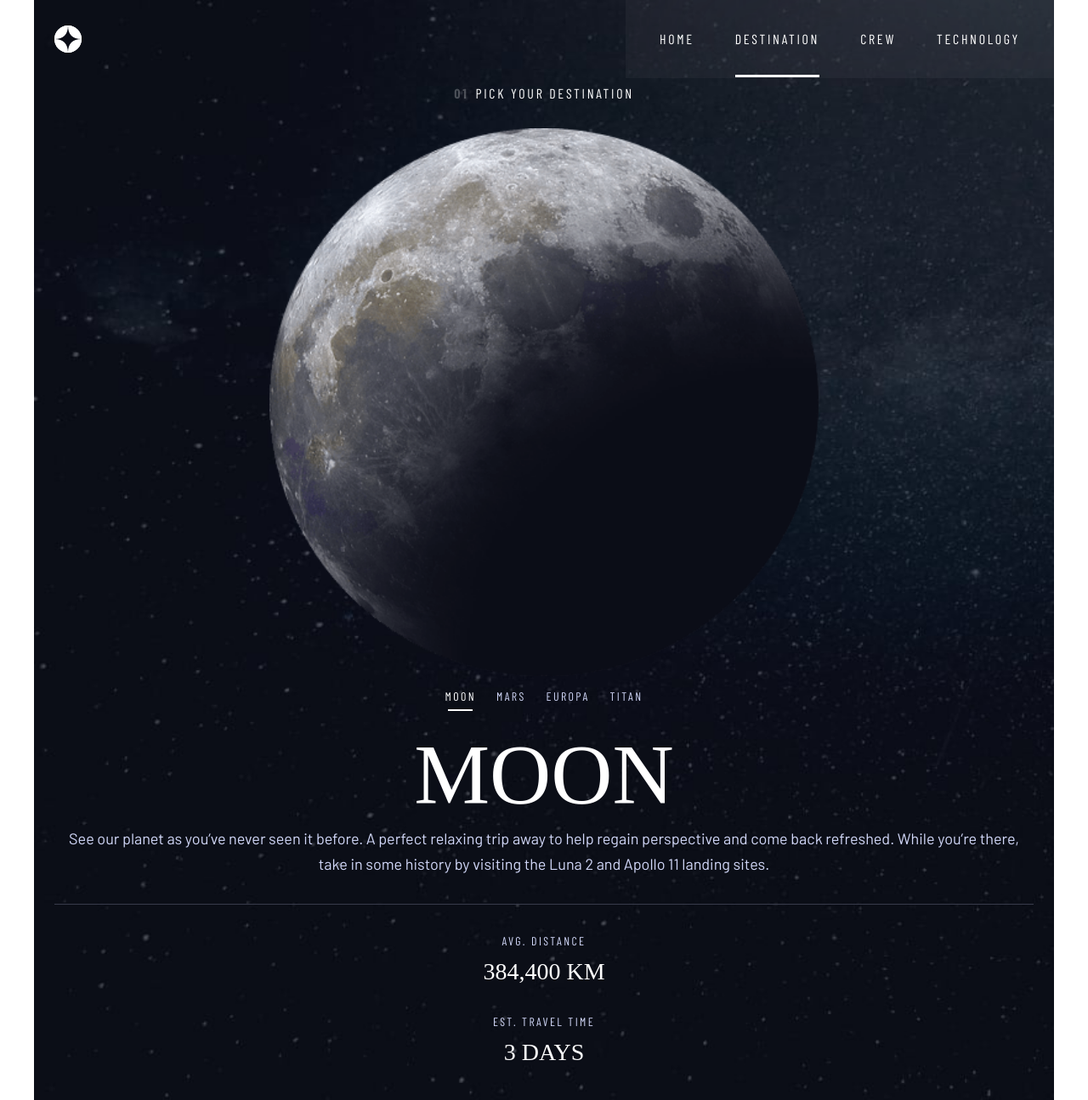
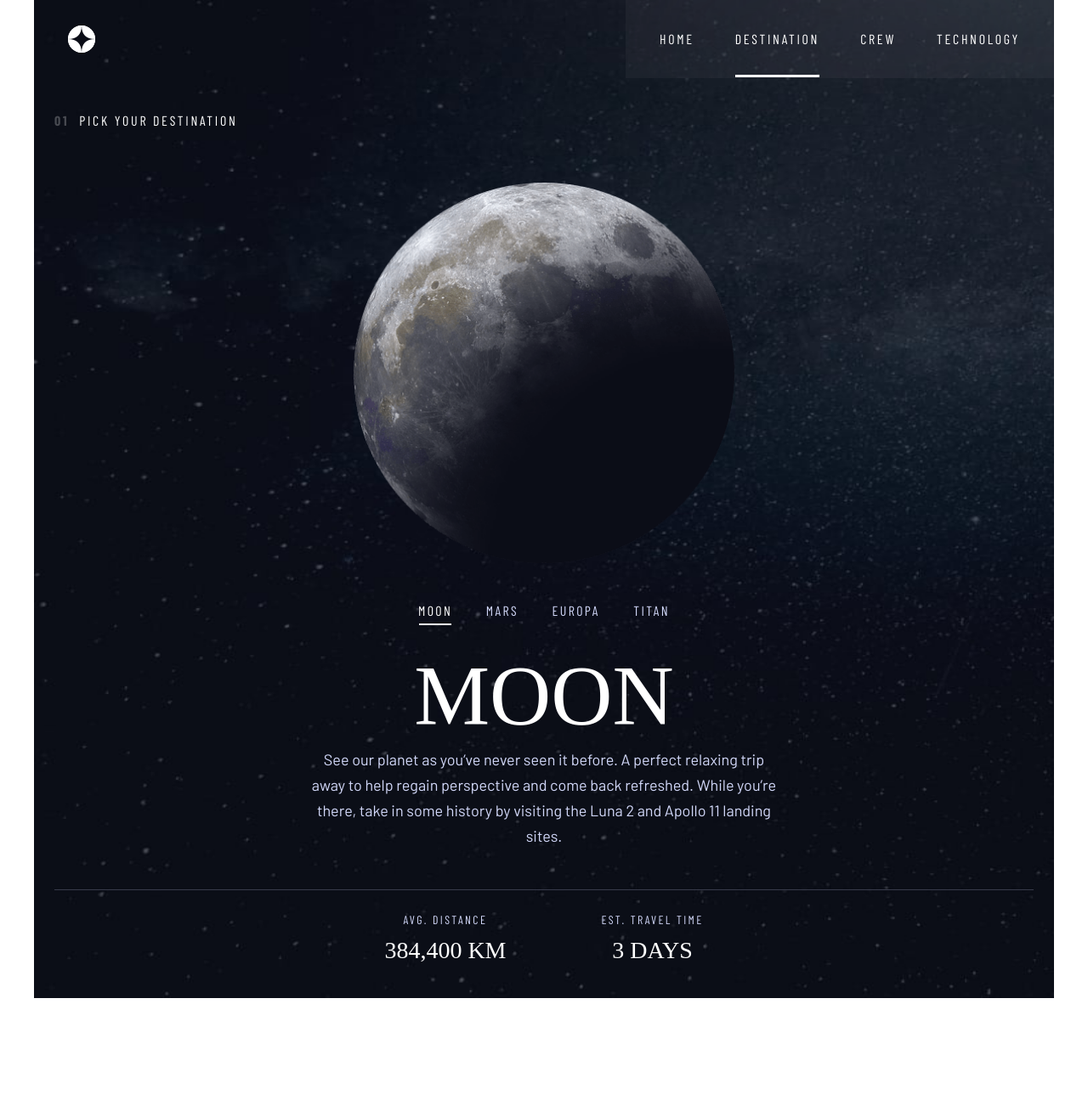
Before and after one commit to otodavid/space-tourism, a Next.js app: page /destination in a window 1280 px wide. Shown: the whole page at 85% size. After the commit the page ends 1175 px from the top, so only its background shows below. Built offline with nearby package versions, Linux system fonts and the light colour scheme; a web font is replaced by a local one.

Commit message:
responsive destination page

```diff
--- a/components/CustomImage.jsx
+++ b/components/CustomImage.jsx
@@ -9,7 +9,7 @@ const CustomImage = ({ src, alt }) => {
         src={src}
         alt={alt}
         width={150}
-        height={120}
+        height={150}
         layout='responsive'
         objectFit='contain'
         objectPosition='center center'
--- a/components/Header.jsx
+++ b/components/Header.jsx
@@ -85,7 +85,7 @@ const styledHeader = (theme) => ({
 
   [theme.breakpoints.up('sm')]: {
     p: 0,
-    pl: 3
+    pl: 5
   },
 });
 
--- a/components/HeadlineText.jsx
+++ b/components/HeadlineText.jsx
@@ -4,12 +4,12 @@ import React from 'react';
 
 const HeadlineText = ({ pageId, text }) => {
   return (
-    <Box sx={{ mx: 'auto' }}>
+    <Box sx={styledContainer}>
       <Typography
         variant='navText'
         component='p'
         align='center'
-        sx={{ pb: 4, color: 'neutral.light' }}
+        sx={styledHeadlineText}
       >
         <Box component='span' sx={styledNumber}>
           {pageId}
@@ -22,8 +22,20 @@ const HeadlineText = ({ pageId, text }) => {
 
 export default HeadlineText;
 
+const styledContainer = {
+  mx: { xs: 'auto', sm: '0' },
+  mt: { sm: 5 },
+};
+
+const styledHeadlineText = (theme) => ({
+  pb: { xs: 4, sm: 8 },
+  color: 'neutral.light',
+  textAlign: { xs: 'center', sm: 'left' },
+  fontSize: { sm: '1rem' },
+});
+
 const styledNumber = {
   fontWeight: '700',
-  mr: 1,
+  mr: 1.5,
   color: 'hsla(0,0%,100%, .25)',
 };
--- a/components/TabPanel.jsx
+++ b/components/TabPanel.jsx
@@ -2,7 +2,7 @@ import { Box } from '@mui/system';
 import PropTypes from 'prop-types';
 
 const TabPanel = (props) => {
-  const { children, value, index, ...other } = props;
+  const { children, value, index, sx, ...other } = props;
 
   return (
     <div
@@ -13,7 +13,7 @@ const TabPanel = (props) => {
       {...other}
     >
       {value === index && (
-        <Box sx={{ textAlign: 'center' }}>{children}</Box>
+        <Box sx={[sx, { textAlign: 'center' }]}>{children}</Box>
       )}
     </div>
   );
--- a/pages/destination.js
+++ b/pages/destination.js
@@ -20,7 +20,7 @@ export default function Destination() {
       <Box sx={{ px: 3 }}>
         <HeadlineText pageId='01' text='pick your destination' />
 
-        <Box sx={{ width: '70%', mx: 'auto' }}>
+        <Box sx={styledImageContainer}>
           {data.destinations.map((data, index) => (
             <TabPanel key={data.name} value={value} index={index}>
               <Box>
@@ -51,7 +51,12 @@ export default function Destination() {
         </Tabs>
 
         {data.destinations.map((data, index) => (
-          <TabPanel key={data.name} value={value} index={index}>
+          <TabPanel
+            key={data.name}
+            value={value}
+            index={index}
+            sx={styledTabDescription}
+          >
             <Typography variant='h2' color='neutral.light'>
               {data.name}
             </Typography>
@@ -73,7 +78,7 @@ export default function Destination() {
                 </Typography>
               </Box>
 
-              <Box sx={{ mt: 3 }}>
+              <Box sx={{ mt: { xs: 3, sm: 0 } }}>
                 <Typography variant='subtitle2' color='primary.main'>
                   est. travel time
                 </Typography>
@@ -89,16 +94,34 @@ export default function Destination() {
   );
 }
 
-const styledLayout = {
-  background:
-    'url(assets/destination/background-destination-tablet.jpg) center / cover no-repeat',
-};
+const styledLayout = (theme) => ({
+  backgroundImage: 'url(assets/destination/background-destination-mobile.jpg)',
+
+  [theme.breakpoints.up('sm')]: {
+    backgroundImage:
+      'url(assets/destination/background-destination-tablet.jpg)',
+  },
+});
+
+const styledImageContainer = theme => ({
+  width: '60%',
+  mx: 'auto',
+
+  [theme.breakpoints.up('sm')]: {
+    width: 'min(50%, 28rem)',
+  }
+});
 
 const styledTabList = (theme) => ({
   width: 'max-content',
   mx: 'auto',
-  mt: 0,
-  mb: 1,
+  mb: 2,
+  mt: 3,
+
+  [theme.breakpoints.up('sm')]: {
+    mt: 4,
+    mb: 2,
+  },
 
   '&.tabs .MuiTabs-indicator': {
     background: `linear-gradient(to right,
@@ -107,6 +130,21 @@ const styledTabList = (theme) => ({
       ${theme.palette.neutral.light} 74%,
       transparent 0)`,
     bottom: '7px',
+
+    [theme.breakpoints.up('sm')]: {
+      background: `linear-gradient(to right,
+        transparent 20%,
+        ${theme.palette.neutral.light} 0,
+        ${theme.palette.neutral.light} 80%,
+        transparent 0)`,
+    },
+  },
+
+  '& .MuiTabs-flexContainer': {
+    [theme.breakpoints.up('sm')]: {
+      width: '20rem',
+      justifyContent: 'space-between',
+    },
   },
 });
 
@@ -118,14 +156,34 @@ const styledTab = (theme) => ({
   minWidth: '0',
   p: 1.5,
 
+  [theme.breakpoints.up('sm')]: {
+    fontSize: '1rem',
+  },
+
   '&.Mui-selected': {
     color: theme.palette.neutral.light,
   },
 });
 
-const styledTabMetrics = {
+const styledTabDescription = (theme) => ({
+
+  [theme.breakpoints.up('sm')]: {
+    width: 'min(100% - 1rem, 35rem)',
+    mx: 'auto',
+  },
+});
+
+const styledTabMetrics = (theme) => ({
   borderTop: 1,
   borderColor: '#383B4B',
   mt: 4,
   py: 4,
-};
+
+  [theme.breakpoints.up('sm')]: {
+    display: 'flex',
+    justifyContent: 'center',
+    gap: '7rem',
+    mt: 6,
+    pt: 3,
+  },
+});
```
